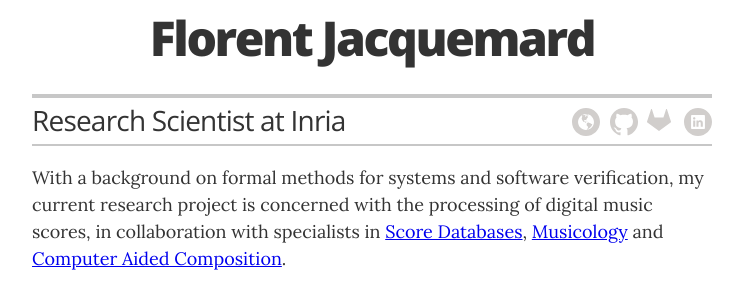
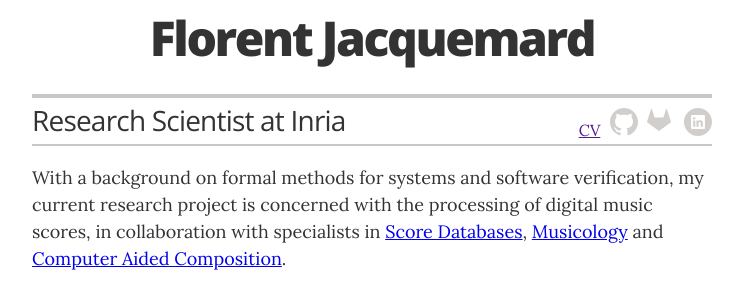
Before and after one commit to florento/florent-jacquemard.github.io, a Jekyll site: the page built from index.html, in a window 1280 px wide and 900 px high. Shown: the part 144-442 px from the top of the window, without its empty margins (268-1011 px from the left). Built offline with Jekyll 4.4.1, drawn with Linux system fonts in a browser that asks for light colours.

Commit message:
CV links

```diff
--- a/_config.yml
+++ b/_config.yml
@@ -69,7 +69,8 @@ resume_social_links:
   # resume_facebook_url:          "insert Facebook URL here"
   resume_linkedin_url:          "https://www.linkedin.com/in/florentj"
   # resume_instagram_url:         "insert your Instagram URL here"
-  resume_website_url:           "https://jacquema.gitlabpages.inria.fr"
+  #resume_website_url:           "https://jacquema.gitlabpages.inria.fr"
+  resume_cv_url:           "https://jacquema.gitlabpages.inria.fr/cv"
   #resume_medium_url:            "#"
 resume_print_social_links:      true
 
--- a/_includes/icon-links.html
+++ b/_includes/icon-links.html
@@ -7,6 +7,11 @@
   {% if site.resume_social_links.resume_website_url %}
   <li class="icon-link-item"><a href="{{ site.resume_social_links.resume_website_url }}" class="icon-link" itemprop="url">{% include icons/icon-website.html %}</a></li>
   {% endif %}
+
+ <!-- CV link -->
+ {% if site.resume_social_links.resume_cv_url %}
+ <li class="icon-link-item"><a href="{{ site.resume_social_links.resume_website_url }}" class="icon-link" itemprop="url">CV</a></li>
+ {% endif %}
 
   <!-- GitHub link -->
   {% if site.resume_social_links.resume_github_url %}
```
